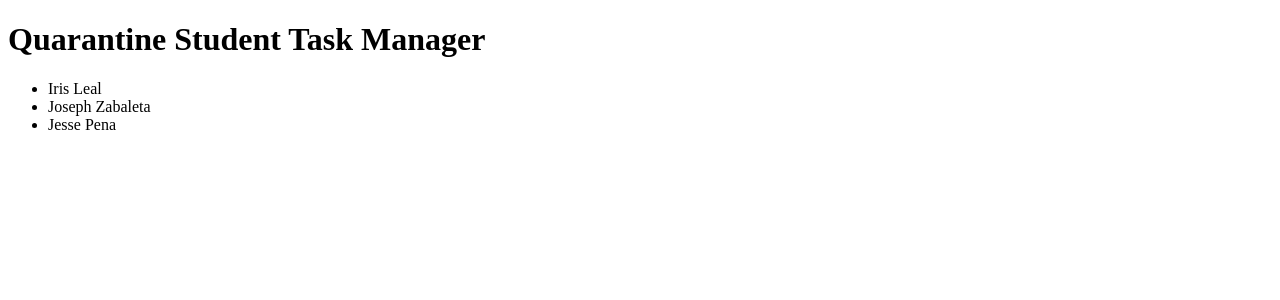
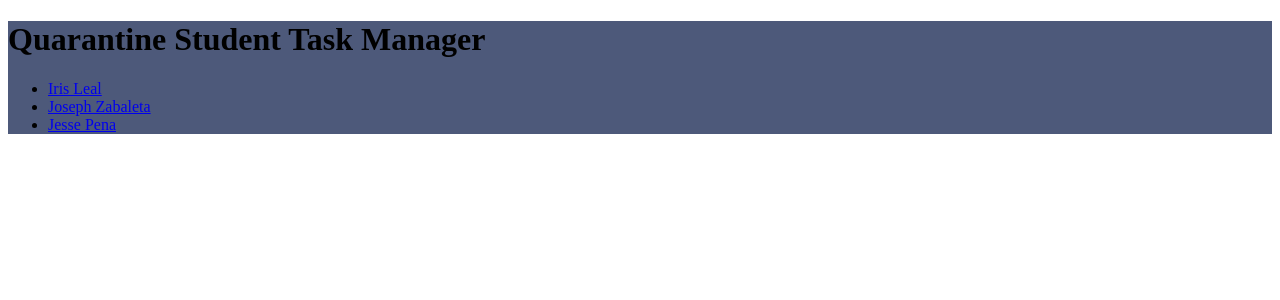
Before and after one commit to python-final-project/qstm-frontend, a Next.js app in the folder qstm/: page /presentation/title in a window 1280 px wide. Shown: the top 300 px of the page. Built offline with nearby package versions, Linux system fonts and the light colour scheme.

Commit message:
adding changes to keep track in branch for future use, abandoning for now

```diff
--- a/qstm/pages/presentation/title.js
+++ b/qstm/pages/presentation/title.js
@@ -3,14 +3,29 @@ import React from 'react'
 export default class Home extends React.Component{
     render () {
         return (
+            <html style={{backgroundColor:'#4d597a'}}>
             <div>
                 <h1>Quarantine Student Task Manager</h1>
                 <ul>
-                    <li>Iris Leal</li>
-                    <li>Joseph Zabaleta</li>
-                    <li>Jesse Pena</li>
+                    <li><a href="./iris">
+                        Iris Leal
+                    </a></li>
+                    <li><a href="./joe">
+                        Joseph Zabaleta
+                    </a></li>
+                    <li><a href="./jesse">
+                        Jesse Pena
+                    </a></li>
+
                 </ul>
+                <style jsx>{`
+
+                `}</style>
             </div>
+            </html>
+
         )
+
     }
+
 }
```
Also changed, not shown: qstm/pages/presentation/jesse.js (+15 -3 lines), qstm/pages/presentation/problemDomain.js (+26 -3 lines).
